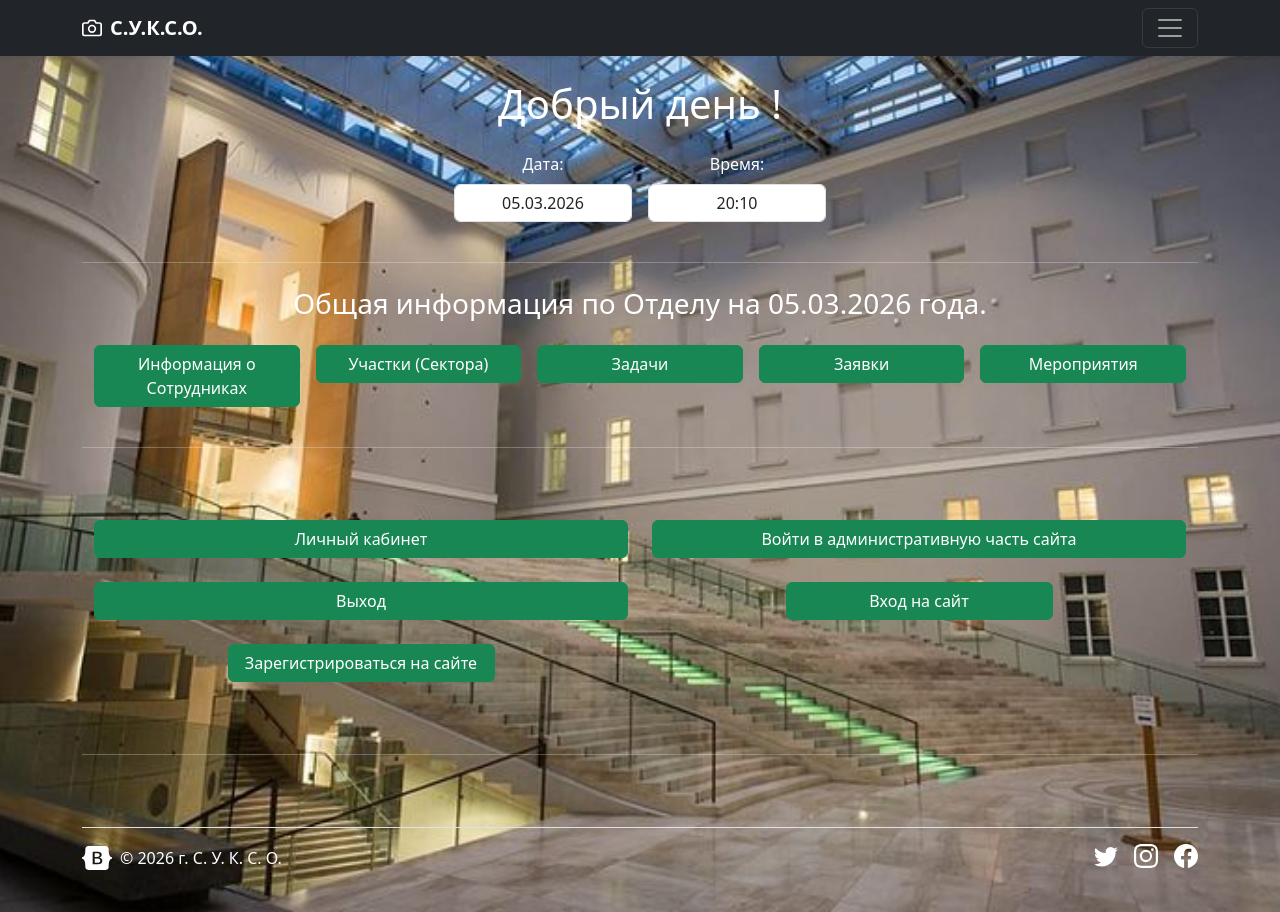
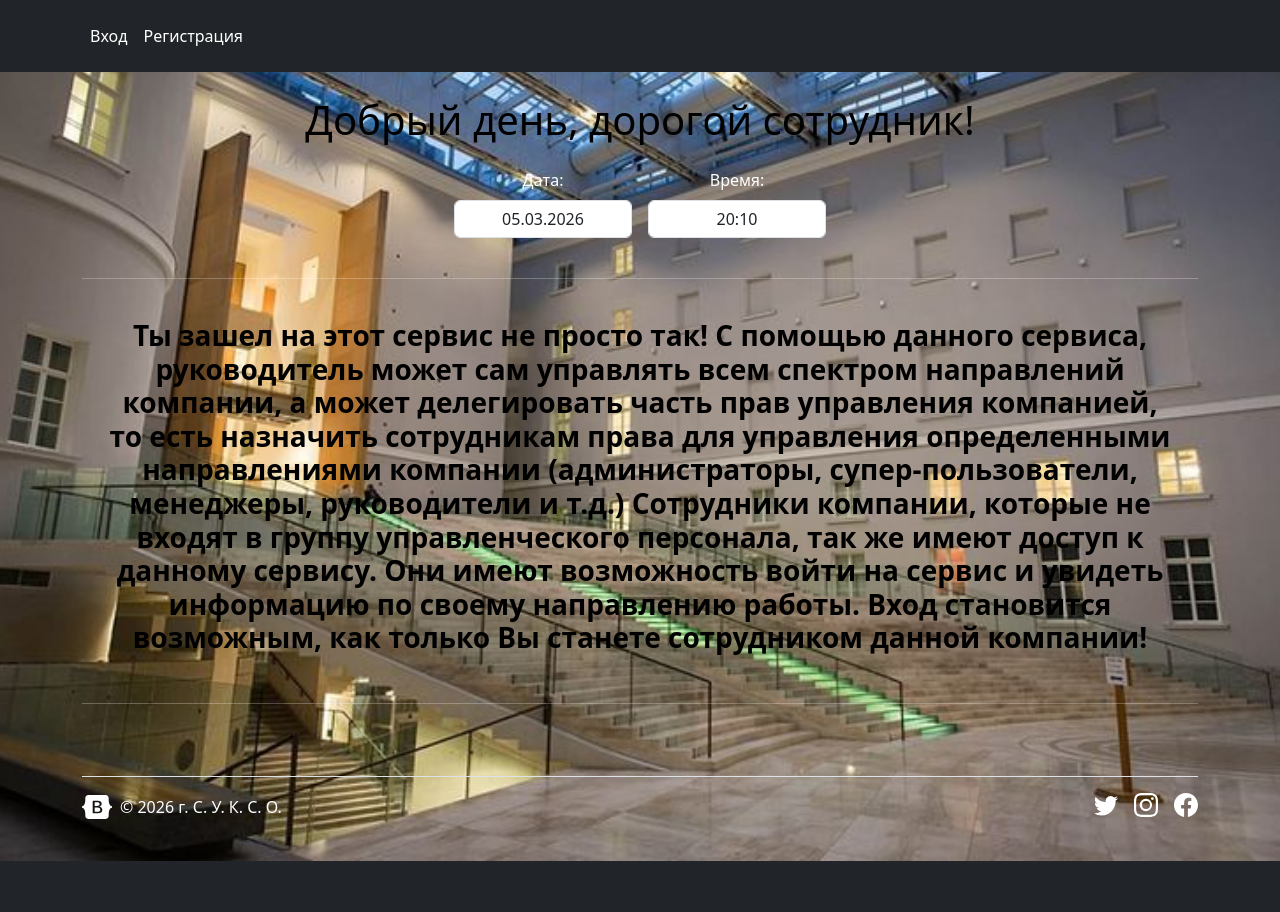
Before and after one commit to SergeiVokhminov/OGSH_WebSite_PR, a Django app: page / in a window 1280 px wide. After the commit the page ends 861 px from the top, so only its background shows below. Run offline with Django 5.2, Linux system fonts and the light colour scheme; some libraries are stand-ins or nearby versions.

Commit message:
корректировка шаблонов страниц home и base

```diff
--- a/home_page/templates/home_page/base.html
+++ b/home_page/templates/home_page/base.html
@@ -16,31 +16,50 @@
 <body class="d-flex flex-column min-vh-100 {% get_bg_class %}"> <!-- Начало тела страницы -->
 
     <!-- HEADER SECTION -->
-    <header data-bs-theme="dark">
-        <div class="collapse text-bg-dark" id="navbarHeader">
-            <div class="container">
-                <div class="row">
-                    <div class="col-sm-8 col-md-7 py-4">
-                        <h4>Сервис Управления и Контроля за Сотрудниками Отдела.</h4>
-                        <p class="text-body-secondary">
-                            Это отличное место для управления и контроля за сотрудниками Отдела.
-                        </p>
-                    </div>
+    <header class="p-3 text-bg-dark">
+        <div class="container">
+            <div class="d-flex flex-wrap align-items-center justify-content-center justify-content-lg-start">
+                {% if user.is_authenticated %}
+                <a href="/" class="d-flex align-items-center mb-2 mb-lg-0 link-body-emphasis text-decoration-none">
+                    <svg class="bi me-2" width="40" height="32" role="img" aria-label="Bootstrap"><use xlink:href="#bootstrap"></use></svg>
+                </a>
+                <ul class="nav col-12 col-lg-auto me-lg-auto mb-2 justify-content-center mb-md-0">
+                    <li><a href="#" class="nav-link px-2 text-white">Overview</a></li>
+                    <li><a href="#" class="nav-link px-2 text-white">Inventory</a></li>
+                    <li><a href="#" class="nav-link px-2 text-white">Customers</a></li>
+                    <li><a href="#" class="nav-link px-2 text-white">Products</a></li>
+                </ul>
+                <form class="col-12 col-lg-auto mb-3 mb-lg-0 me-lg-3" role="search">
+                    <input type="search" class="form-control" placeholder="Поиск..." aria-label="Search">
+                </form>
+                <div class="dropdown text-end">
+                    <a href="#" class="d-block link-body-emphasis text-decoration-none dropdown-toggle" data-bs-toggle="dropdown" aria-expanded="false">
+                        <img src="https://github.com/mdo.png" alt="mdo" width="32" height="32" class="rounded-circle">
+                    </a>
+                    <ul class="dropdown-menu text-small">
+                        <li><a class="dropdown-item" href="#">Новости</a></li>
+                        <li><a class="dropdown-item" href="#">Настройки</a></li>
+                        <li><a class="dropdown-item" href="#">Профиль</a></li>
+                        <li><hr class="dropdown-divider"></li>
+                        <li><a class="dropdown-item" href="{% url 'users:logout' %}">Выход</a></li>
+                    </ul>
                 </div>
-            </div>
-        </div>
-        <div class="navbar navbar-dark bg-dark shadow-sm">
-            <div class="container">
-                <a href="{% url 'home_page:home' %}" class="navbar-brand d-flex align-items-center">
-                    <svg xmlns="http://www.w3.org/2000/svg" width="20" height="20" fill="none" stroke="currentColor" stroke-linecap="round" stroke-linejoin="round" stroke-width="2" aria-hidden="true" class="me-2" viewBox="0 0 24 24">
-                        <path d="M23 19a2 2 0 0 1-2 2H3a2 2 0 0 1-2-2V8a2 2 0 0 1 2-2h4l2-3h6l2 3h4a2 2 0 0 1 2 2z"/>
-                        <circle cx="12" cy="13" r="4"/>
-                    </svg>
-                    <strong>С.У.К.С.О.</strong>
-                </a>
-                <button class="navbar-toggler" type="button" data-bs-toggle="collapse" data-bs-target="#navbarHeader" aria-controls="navbarHeader" aria-expanded="false" aria-label="Toggle navigation">
-                    <span class="navbar-toggler-icon"></span>
-                </button>
+                {% else %}
+                <div class="dropdown text-end">
+                    <ul class="nav col-12 col-lg-auto me-lg-auto mb-2 justify-content-center mb-md-0">
+                        <li>
+                            <a href="{% url 'users:login' %}" class="nav-link px-2 text-white">Вход</a>
+                        </li>
+                    </ul>
+                </div>
+                <div class="dropdown text-end">
+                    <ul class="nav col-12 col-lg-auto me-lg-auto mb-2 justify-content-center mb-md-0">
+                        <li>
+                            <a href="{% url 'users:register' %}" class="nav-link px-2 text-white">Регистрация</a>
+                        </li>
+                    </ul>
+                </div>
+                {% endif %}
             </div>
         </div>
     </header>
--- a/home_page/templates/home_page/home.html
+++ b/home_page/templates/home_page/home.html
@@ -2,8 +2,8 @@
 {% load my_tags %}
 {% block title %}Главная страница{% endblock %}
 {% block content %}
-<section class="text-center container text-white">
-    <h1 class="fw-light">{{ greeting }} !</h1>
+<section class="text-center container text-black">
+    <h1 class="fw-light">{{ greeting }}, дорогой сотрудник!</h1>
     <section class="py-3 text-center container text-white">
         <div class="d-flex justify-content-center gap-3">
             <div class="col-sm-2">
@@ -27,78 +27,32 @@
 </section>
 <hr class="my-4 text-white">
 
-<div class="text-center container text-white">
-    <h3 class="fw-light">
-        Общая информация по Отделу на {{current_date}} года. <!-- Добавить информацию по какому Отделу информация -->
-    </h3>
-</div>
 <section class="py-3 text-center container text-white">
-    <div class="d-flex justify-content-center gap-3">
-        <div class="col">
-            <a class="btn btn-success w-100" style="text-align: center"
-               href="#" role="button">Информация о Сотрудниках
-            </a>
-        </div>
-        <div class="col">
-            <a class="btn btn-success w-100" style="text-align: center"
-               href="#" role="button">Участки (Сектора)
-            </a>
-        </div>
-        <div class="col">
-            <a class="btn btn-success w-100" style="text-align: center"
-               href="#" role="button">Задачи
-            </a>
-        </div>
-        <div class="col">
-            <a class="btn btn-success w-100" style="text-align: center"
-               href="#" role="button">Заявки
-            </a>
-        </div>
-        <div class="col">
-            <a class="btn btn-success w-100" style="text-align: center"
-               href="#" role="button">Мероприятия
-            </a>
-        </div>
+    <div class="text-center container text-black">
+        <h3 class="fw-bold">
+            Ты зашел на этот сервис не просто так!
+            С помощью данного сервиса, руководитель может сам управлять всем спектром направлений компании,
+            а может делегировать часть прав управления компанией, то есть назначить сотрудникам права
+            для управления определенными направлениями компании (администраторы, супер-пользователи, менеджеры, руководители и т.д.)
+            Сотрудники компании, которые не входят в группу управленческого персонала, так же имеют доступ к данному сервису.
+            Они имеют возможность войти на сервис и увидеть информацию по своему направлению работы.
+            Вход становится возможным, как только Вы станете сотрудником данной компании!  <!-- Добавить какую информацию выводить -->
+        </h3>
     </div>
 </section>
 <hr class="my-4 text-white">
 
+{% if user.is_authenticated %}
 <section class="py-5 text-center container">
 <div class="row row-cols-1 row-cols-sm-2 row-cols-md-2 g-4 text-center"> <!--  -->
-    <div class="col">
-        <a class="btn btn-success w-100" style="text-align: center"
-           href="#" role="button">Личный кабинет
-        </a>
-    </div>
-
     <div class="col">
         <a class="btn btn-success w-100" style="text-align: center"
            href="{% url 'admin:index' %}" role="button">Войти в административную часть сайта
         </a>
     </div>
-
-    <div class="col">
-        <form method="post" action="#">
-            {% csrf_token %}
-            <button type="submit" class="btn btn-success w-100" style="text-align: center" role="button">Выход
-            </button>
-        </form>
-    </div>
-
-    <div class="col">
-        <a class="btn btn-success w-50" style="text-align: center"
-           href="#" role="button">Вход на сайт
-        </a>
-    </div>
-    <div class="col">
-        <a class="btn btn-success w-50" style="text-align: center"
-           href="#" role="button">Зарегистрироваться на сайте
-        </a>
-    </div>
-
-
 </div>
 </section>
 <hr class="my-4 text-white">
+{% endif %}
 
 {% endblock %}
```
